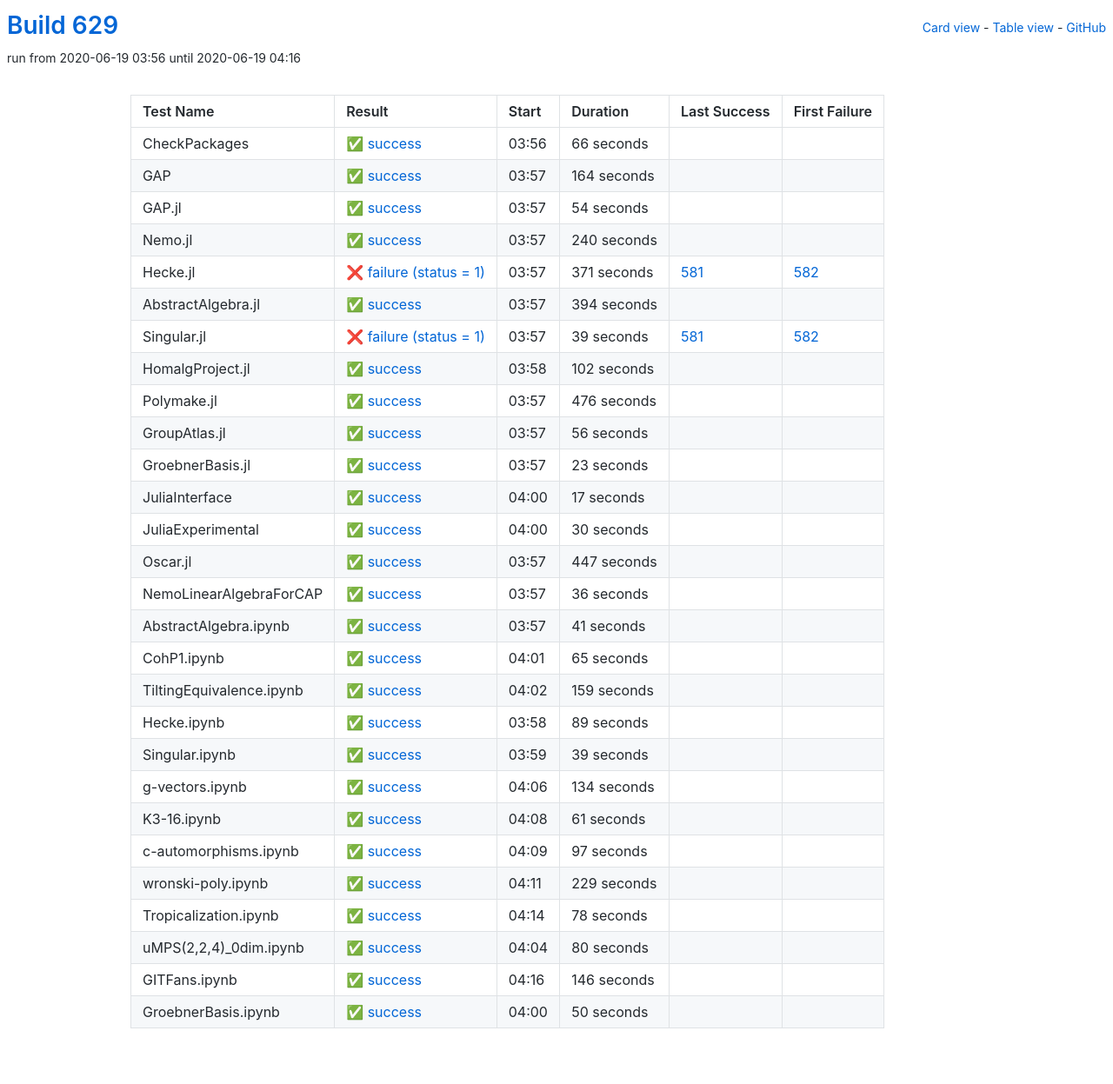
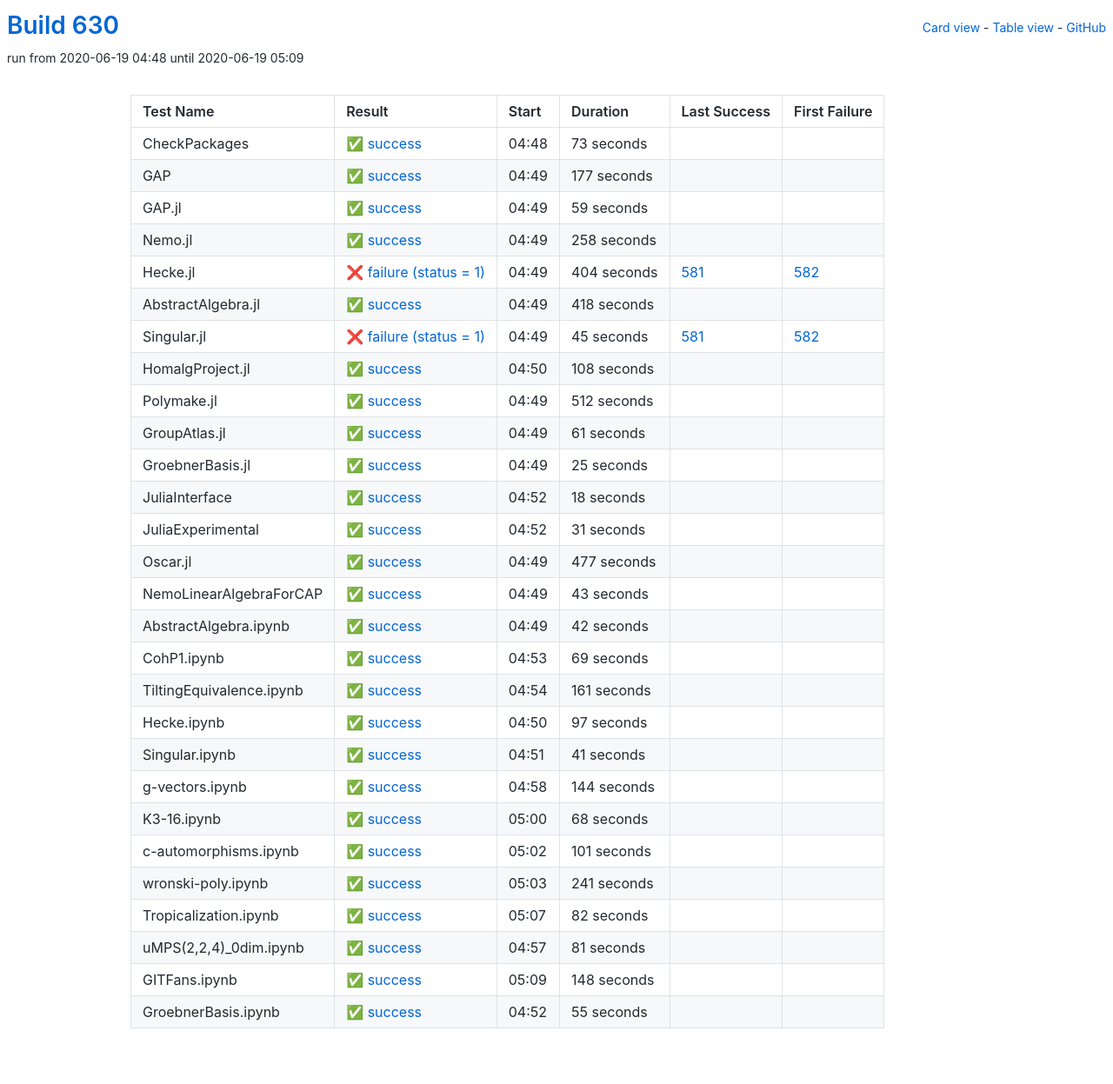
Before and after one commit to oscar-system/oscar-ci-status-1.4, a Jekyll site: the page built from table.html, in a window 1280 px wide. Shown: the whole page at 87% size. Built offline with Jekyll 4.4.1, drawn with Linux system fonts in a browser that asks for light colours.

Commit message:
Build #630

```diff
--- a/_data/ci.yml
+++ b/_data/ci.yml
@@ -1,6 +1,6 @@
 ---
-build: 629
-build_url: https://oscarci.mathematik.uni-kl.de/job/oscar-julia-1.4/629/
+build: 630
+build_url: https://oscarci.mathematik.uni-kl.de/job/oscar-julia-1.4/630/
 job: oscar-julia-1.4
 organization: oscar-system
 repo: oscar-ci-status-1.4
@@ -8,188 +8,236 @@ repourl: https://github.com/oscar-system/oscar-ci-status-1.4
 tests:
 - name: CheckPackages
   id: checkpackages
-  log: https://oscarci.mathematik.uni-kl.de/job/oscar-julia-1.4/629/artifact/logs/build-629/CheckPackages.log
-  start: 2020-06-19 03:56
+  log: https://oscarci.mathematik.uni-kl.de/job/oscar-julia-1.4/630/artifact/logs/build-630/CheckPackages.log
+  start: 2020-06-19 04:48
   success: true
   exitcode: 0
   status: success
-  duration: 66
+  duration: 73
   last_success: false
   last_success_url:
   first_failure: false
   first_failure_url:
 - name: GAP
   id: gap
-  log: https://oscarci.mathematik.uni-kl.de/job/oscar-julia-1.4/629/artifact/logs/build-629/GAP.log
-  start: 2020-06-19 03:57
+  log: https://oscarci.mathematik.uni-kl.de/job/oscar-julia-1.4/630/artifact/logs/build-630/GAP.log
+  start: 2020-06-19 04:49
   success: true
   exitcode: 0
   status: success
-  duration: 164
+  duration: 177
   last_success: false
   last_success_url:
   first_failure: false
   first_failure_url:
 - name: GAP.jl
   id: gap-jl
-  log: https://oscarci.mathematik.uni-kl.de/job/oscar-julia-1.4/629/artifact/logs/build-629/GAP.jl.log
-  start: 2020-06-19 03:57
+  log: https://oscarci.mathematik.uni-kl.de/job/oscar-julia-1.4/630/artifact/logs/build-630/GAP.jl.log
+  start: 2020-06-19 04:49
   success: true
   exitcode: 0
   status: success
-  duration: 54
+  duration: 59
   last_success: false
   last_success_url:
   first_failure: false
   first_failure_url:
 - name: Nemo.jl
   id: nemo-jl
-  log: https://oscarci.mathematik.uni-kl.de/job/oscar-julia-1.4/629/artifact/logs/build-629/Nemo.jl.log
-  start: 2020-06-19 03:57
+  log: https://oscarci.mathematik.uni-kl.de/job/oscar-julia-1.4/630/artifact/logs/build-630/Nemo.jl.log
+  start: 2020-06-19 04:49
   success: true
   exitcode: 0
   status: success
-  duration: 240
+  duration: 258
   last_success: false
   last_success_url:
   first_failure: false
   first_failure_url:
 - name: Hecke.jl
   id: hecke-jl
-  log: https://oscarci.mathematik.uni-kl.de/job/oscar-julia-1.4/629/artifact/logs/build-629/Hecke.jl.log
-  start: 2020-06-19 03:57
+  log: https://oscarci.mathematik.uni-kl.de/job/oscar-julia-1.4/630/artifact/logs/build-630/Hecke.jl.log
+  start: 2020-06-19 04:49
   success: false
   exitcode: 1
   status: failure
-  duration: 371
+  duration: 404
   last_success: 581
   last_success_url: https://oscarci.mathematik.uni-kl.de/job/oscar-julia-1.4/581/
   first_failure: 582
   first_failure_url: https://oscarci.mathematik.uni-kl.de/job/oscar-julia-1.4/582/
 - name: AbstractAlgebra.jl
   id: abstractalgebra-jl
-  log: https://oscarci.mathematik.uni-kl.de/job/oscar-julia-1.4/629/artifact/logs/build-629/AbstractAlgebra.jl.log
-  start: 2020-06-19 03:57
+  log: https://oscarci.mathematik.uni-kl.de/job/oscar-julia-1.4/630/artifact/logs/build-630/AbstractAlgebra.jl.log
+  start: 2020-06-19 04:49
   success: true
   exitcode: 0
   status: success
-  duration: 394
+  duration: 418
   last_success: false
   last_success_url:
   first_failure: false
   first_failure_url:
 - name: Singular.jl
   id: singular-jl
-  log: https://oscarci.mathematik.uni-kl.de/job/oscar-julia-1.4/629/artifact/logs/build-629/Singular.jl.log
-  start: 2020-06-19 03:57
+  log: https://oscarci.mathematik.uni-kl.de/job/oscar-julia-1.4/630/artifact/logs/build-630/Singular.jl.log
+  start: 2020-06-19 04:49
   success: false
   exitcode: 1
   status: failure
-  duration: 39
+  duration: 45
   last_success: 581
   last_success_url: https://oscarci.mathematik.uni-kl.de/job/oscar-julia-1.4/581/
   first_failure: 582
   first_failure_url: https://oscarci.mathematik.uni-kl.de/job/oscar-julia-1.4/582/
 - name: HomalgProject.jl
   id: homalgproject-jl
-  log: https://oscarci.mathematik.uni-kl.de/job/oscar-julia-1.4/629/artifact/logs/build-629/HomalgProject.jl.log
-  start: 2020-06-19 03:58
+  log: https://oscarci.mathematik.uni-kl.de/job/oscar-julia-1.4/630/artifact/logs/build-630/HomalgProject.jl.log
+  start: 2020-06-19 04:50
   success: true
   exitcode: 0
   status: success
-  duration: 102
+  duration: 108
   last_success: false
   last_success_url:
   first_failure: false
   first_failure_url:
 - name: Polymake.jl
   id: polymake-jl
-  log: https://oscarci.mathematik.uni-kl.de/job/oscar-julia-1.4/629/artifact/logs/build-629/Polymake.jl.log
-  start: 2020-06-19 03:57
+  log: https://oscarci.mathematik.uni-kl.de/job/oscar-julia-1.4/630/artifact/logs/build-630/Polymake.jl.log
+  start: 2020-06-19 04:49
   success: true
   exitcode: 0
   status: success
-  duration: 476
+  duration: 512
   last_success: false
   last_success_url:
   first_failure: false
   first_failure_url:
 - name: GroupAtlas.jl
   id: groupatlas-jl
-  log: https://oscarci.mathematik.uni-kl.de/job/oscar-julia-1.4/629/artifact/logs/build-629/GroupAtlas.jl.log
-  start: 2020-06-19 03:57
+  log: https://oscarci.mathematik.uni-kl.de/job/oscar-julia-1.4/630/artifact/logs/build-630/GroupAtlas.jl.log
+  start: 2020-06-19 04:49
   success: true
   exitcode: 0
   status: success
-  duration: 56
+  duration: 61
   last_success: false
   last_success_url:
   first_failure: false
   first_failure_url:
 - name: GroebnerBasis.jl
   id: groebnerbasis-jl
-  log: https://oscarci.mathematik.uni-kl.de/job/oscar-julia-1.4/629/artifact/logs/build-629/GroebnerBasis.jl.log
-  start: 2020-06-19 03:57
+  log: https://oscarci.mathematik.uni-kl.de/job/oscar-julia-1.4/630/artifact/logs/build-630/GroebnerBasis.jl.log
+  start: 2020-06-19 04:49
   success: true
   exitcode: 0
   status: success
-  duration: 23
+  duration: 25
   last_success: false
   last_success_url:
   first_failure: false
   first_failure_url:
 - name: JuliaInterface
   id: juliainterface
-  log: https://oscarci.mathematik.uni-kl.de/job/oscar-julia-1.4/629/artifact/logs/build-629/JuliaInterface.log
-  start: 2020-06-19 04:00
+  log: https://oscarci.mathematik.uni-kl.de/job/oscar-julia-1.4/630/artifact/logs/build-630/JuliaInterface.log
+  start: 2020-06-19 04:52
   success: true
   exitcode: 0
   status: success
-  duration: 17
+  duration: 18
   last_success: false
   last_success_url:
   first_failure: false
   first_failure_url:
 - name: JuliaExperimental
   id: juliaexperimental
-  log: https://oscarci.mathematik.uni-kl.de/job/oscar-julia-1.4/629/artifact/logs/build-629/JuliaExperimental.log
-  start: 2020-06-19 04:00
+  log: https://oscarci.mathematik.uni-kl.de/job/oscar-julia-1.4/630/artifact/logs/build-630/JuliaExperimental.log
+  start: 2020-06-19 04:52
   success: true
   exitcode: 0
   status: success
-  duration: 30
+  duration: 31
   last_success: false
   last_success_url:
   first_failure: false
   first_failure_url:
 - name: Oscar.jl
   id: oscar-jl
-  log: https://oscarci.mathematik.uni-kl.de/job/oscar-julia-1.4/629/artifact/logs/build-629/Oscar.jl.log
-  start: 2020-06-19 03:57
+  log: https://oscarci.mathematik.uni-kl.de/job/oscar-julia-1.4/630/artifact/logs/build-630/Oscar.jl.log
+  start: 2020-06-19 04:49
   success: true
   exitcode: 0
   status: success
-  duration: 447
+  duration: 477
   last_success: false
   last_success_url:
   first_failure: false
   first_failure_url:
 - name: NemoLinearAlgebraForCAP
   id: nemolinearalgebraforcap
-  log: https://oscarci.mathematik.uni-kl.de/job/oscar-julia-1.4/629/artifact/logs/build-629/NemoLinearAlgebraForCAP.log
-  start: 2020-06-19 03:57
+  log: https://oscarci.mathematik.uni-kl.de/job/oscar-julia-1.4/630/artifact/logs/build-630/NemoLinearAlgebraForCAP.log
+  start: 2020-06-19 04:49
   success: true
   exitcode: 0
   status: success
-  duration: 36
+  duration: 43
   last_success: false
   last_success_url:
   first_failure: false
   first_failure_url:
 - name: AbstractAlgebra.ipynb
   id: abstractalgebra-ipynb
-  log: https://oscarci.mathematik.uni-kl.de/job/oscar-julia-1.4/629/artifact/logs/build-629/AbstractAlgebra.ipynb.log
-  start: 2020-06-19 03:57
+  log: https://oscarci.mathematik.uni-kl.de/job/oscar-julia-1.4/630/artifact/logs/build-630/AbstractAlgebra.ipynb.log
+  start: 2020-06-19 04:49
+  success: true
+  exitcode: 0
+  status: success
+  duration: 42
+  last_success: false
+  last_success_url:
+  first_failure: false
+  first_failure_url:
+- name: CohP1.ipynb
+  id: cohp1-ipynb
+  log: https://oscarci.mathematik.uni-kl.de/job/oscar-julia-1.4/630/artifact/logs/build-630/CohP1.ipynb.log
+  start: 2020-06-19 04:53
+  success: true
+  exitcode: 0
+  status: success
+  duration: 69
+  last_success: false
+  last_success_url:
+  first_failure: false
+  first_failure_url:
+- name: TiltingEquivalence.ipynb
+  id: tiltingequivalence-ipynb
+  log: https://oscarci.mathematik.uni-kl.de/job/oscar-julia-1.4/630/artifact/logs/build-630/TiltingEquivalence.ipynb.log
+  start: 2020-06-19 04:54
+  success: true
+  exitcode: 0
+  status: success
+  duration: 161
+  last_success: false
+  last_success_url:
+  first_failure: false
+  first_failure_url:
+- name: Hecke.ipynb
+  id: hecke-ipynb
+  log: https://oscarci.mathematik.uni-kl.de/job/oscar-julia-1.4/630/artifact/logs/build-630/Hecke.ipynb.log
+  start: 2020-06-19 04:50
+  success: true
+  exitcode: 0
+  status: success
+  duration: 97
+  last_success: false
+  last_success_url:
+  first_failure: false
+  first_failure_url:
+- name: Singular.ipynb
+  id: singular-ipynb
+  log: https://oscarci.mathematik.uni-kl.de/job/oscar-julia-1.4/630/artifact/logs/build-630/Singular.ipynb.log
+  start: 2020-06-19 04:51
   success: true
   exitcode: 0
   status: success
@@ -198,146 +246,98 @@ tests:
   last_success_url:
   first_failure: false
   first_failure_url:
-- name: CohP1.ipynb
-  id: cohp1-ipynb
-  log: https://oscarci.mathematik.uni-kl.de/job/oscar-julia-1.4/629/artifact/logs/build-629/CohP1.ipynb.log
-  start: 2020-06-19 04:01
+- name: g-vectors.ipynb
+  id: g-vectors-ipynb
+  log: https://oscarci.mathematik.uni-kl.de/job/oscar-julia-1.4/630/artifact/logs/build-630/g-vectors.ipynb.log
+  start: 2020-06-19 04:58
   success: true
   exitcode: 0
   status: success
-  duration: 65
-  last_success: false
-  last_success_url:
-  first_failure: false
-  first_failure_url:
-- name: TiltingEquivalence.ipynb
-  id: tiltingequivalence-ipynb
-  log: https://oscarci.mathematik.uni-kl.de/job/oscar-julia-1.4/629/artifact/logs/build-629/TiltingEquivalence.ipynb.log
-  start: 2020-06-19 04:02
-  success: true
-  exitcode: 0
-  status: success
-  duration: 159
-  last_success: false
-  last_success_url:
-  first_failure: false
-  first_failure_url:
-- name: Hecke.ipynb
-  id: hecke-ipynb
-  log: https://oscarci.mathematik.uni-kl.de/job/oscar-julia-1.4/629/artifact/logs/build-629/Hecke.ipynb.log
-  start: 2020-06-19 03:58
-  success: true
-  exitcode: 0
-  status: success
-  duration: 89
-  last_success: false
-  last_success_url:
-  first_failure: false
-  first_failure_url:
-- name: Singular.ipynb
-  id: singular-ipynb
-  log: https://oscarci.mathematik.uni-kl.de/job/oscar-julia-1.4/629/artifact/logs/build-629/Singular.ipynb.log
-  start: 2020-06-19 03:59
-  success: true
-  exitcode: 0
-  status: success
-  duration: 39
-  last_success: false
-  last_success_url:
-  first_failure: false
-  first_failure_url:
-- name: g-vectors.ipynb
-  id: g-vectors-ipynb
-  log: https://oscarci.mathematik.uni-kl.de/job/oscar-julia-1.4/629/artifact/logs/build-629/g-vectors.ipynb.log
-  start: 2020-06-19 04:06
-  success: true
-  exitcode: 0
-  status: success
-  duration: 134
+  duration: 144
   last_success: false
   last_success_url:
   first_failure: false
   first_failure_url:
 - name: K3-16.ipynb
   id: k3-16-ipynb
-  log: https://oscarci.mathematik.uni-kl.de/job/oscar-julia-1.4/629/artifact/logs/build-629/K3-16.ipynb.log
-  start: 2020-06-19 04:08
+  log: https://oscarci.mathematik.uni-kl.de/job/oscar-julia-1.4/630/artifact/logs/build-630/K3-16.ipynb.log
+  start: 2020-06-19 05:00
   success: true
   exitcode: 0
   status: success
-  duration: 61
+  duration: 68
   last_success: false
   last_success_url:
   first_failure: false
   first_failure_url:
 - name: c-automorphisms.ipynb
   id: c-automorphisms-ipynb
-  log: https://oscarci.mathematik.uni-kl.de/job/oscar-julia-1.4/629/artifact/logs/build-629/c-automorphisms.ipynb.log
-  start: 2020-06-19 04:09
+  log: https://oscarci.mathematik.uni-kl.de/job/oscar-julia-1.4/630/artifact/logs/build-630/c-automorphisms.ipynb.log
+  start: 2020-06-19 05:02
   success: true
   exitcode: 0
   status: success
-  duration: 97
+  duration: 101
   last_success: false
   last_success_url:
   first_failure: false
   first_failure_url:
 - name: wronski-poly.ipynb
   id: wronski-poly-ipynb
-  log: https://oscarci.mathematik.uni-kl.de/job/oscar-julia-1.4/629/artifact/logs/build-629/wronski-poly.ipynb.log
-  start: 2020-06-19 04:11
+  log: https://oscarci.mathematik.uni-kl.de/job/oscar-julia-1.4/630/artifact/logs/build-630/wronski-poly.ipynb.log
+  start: 2020-06-19 05:03
   success: true
   exitcode: 0
   status: success
-  duration: 229
+  duration: 241
   last_success: false
   last_success_url:
   first_failure: false
   first_failure_url:
 - name: Tropicalization.ipynb
   id: tropicalization-ipynb
-  log: https://oscarci.mathematik.uni-kl.de/job/oscar-julia-1.4/629/artifact/logs/build-629/Tropicalization.ipynb.log
-  start: 2020-06-19 04:14
+  log: https://oscarci.mathematik.uni-kl.de/job/oscar-julia-1.4/630/artifact/logs/build-630/Tropicalization.ipynb.log
+  start: 2020-06-19 05:07
   success: true
   exitcode: 0
   status: success
-  duration: 78
+  duration: 82
   last_success: false
   last_success_url:
   first_failure: false
   first_failure_url:
 - name: uMPS(2,2,4)_0dim.ipynb
   id: umps-2-2-4-0dim-ipynb
-  log: https://oscarci.mathematik.uni-kl.de/job/oscar-julia-1.4/629/artifact/logs/build-629/uMPS-2-2-4-_0dim.ipynb.log
-  start: 2020-06-19 04:04
+  log: https://oscarci.mathematik.uni-kl.de/job/oscar-julia-1.4/630/artifact/logs/build-630/uMPS-2-2-4-_0dim.ipynb.log
+  start: 2020-06-19 04:57
   success: true
   exitcode: 0
   status: success
-  duration: 80
+  duration: 81
   last_success: false
   last_success_url:
   first_failure: false
   first_failure_url:
 - name: GITFans.ipynb
   id: gitfans-ipynb
-  log: https://oscarci.mathematik.uni-kl.de/job/oscar-julia-1.4/629/artifact/logs/build-629/GITFans.ipynb.log
-  start: 2020-06-19 04:16
+  log: https://oscarci.mathematik.uni-kl.de/job/oscar-julia-1.4/630/artifact/logs/build-630/GITFans.ipynb.log
+  start: 2020-06-19 05:09
   success: true
   exitcode: 0
   status: success
-  duration: 146
+  duration: 148
   last_success: false
   last_success_url:
   first_failure: false
   first_failure_url:
 - name: GroebnerBasis.ipynb
   id: groebnerbasis-ipynb
-  log: https://oscarci.mathematik.uni-kl.de/job/oscar-julia-1.4/629/artifact/logs/build-629/GroebnerBasis.ipynb.log
-  start: 2020-06-19 04:00
+  log: https://oscarci.mathematik.uni-kl.de/job/oscar-julia-1.4/630/artifact/logs/build-630/GroebnerBasis.ipynb.log
+  start: 2020-06-19 04:52
   success: true
   exitcode: 0
   status: success
-  duration: 50
+  duration: 55
   last_success: false
   last_success_url:
   first_failure: false
```
Also changed, not shown: README.md.
